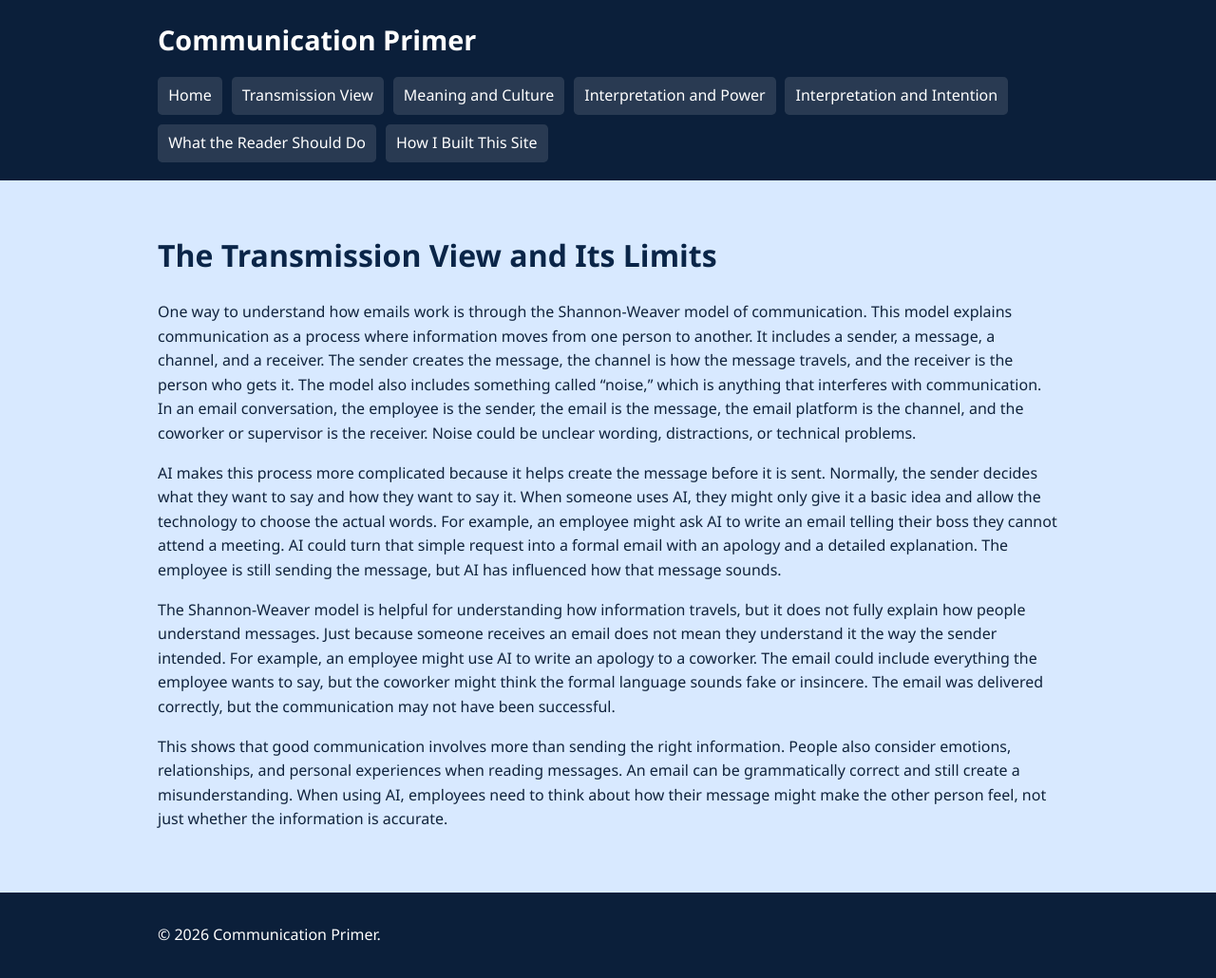
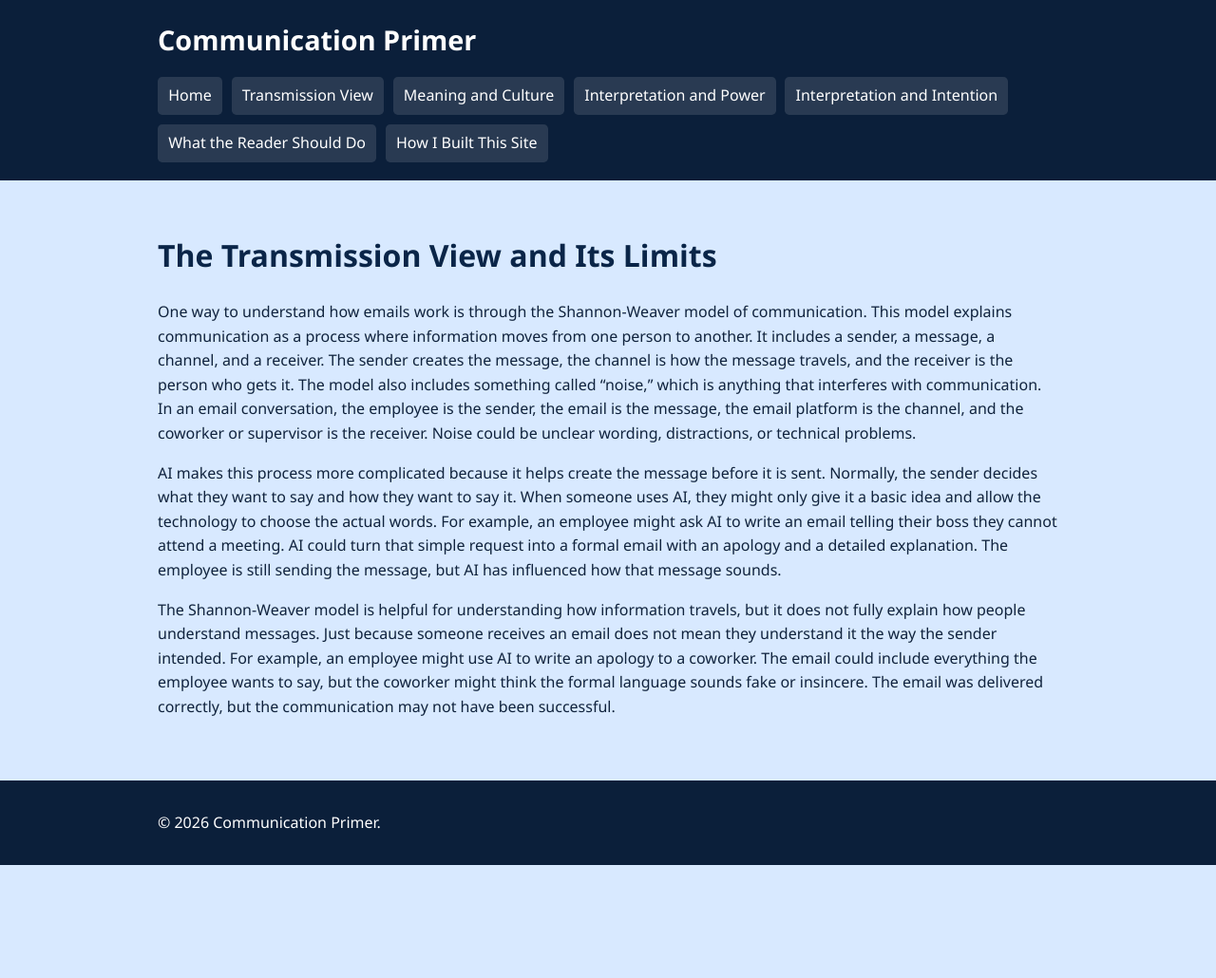
Before and after one commit to nevahall/comm-primer, a Jekyll site: the page built from pages/cybernetic-lens.md, in a window 1280 px wide. Shown: the whole page at 95% size. Built offline with Jekyll 4.4.1, drawn with Linux system fonts in a browser that asks for light colours; after the commit the page ends 911 px from its top, so only the background shows below that.

```diff
--- a/pages/cybernetic-lens.md
+++ b/pages/cybernetic-lens.md
@@ -11,5 +11,3 @@ One way to understand how emails work is through the Shannon-Weaver model of com
 AI makes this process more complicated because it helps create the message before it is sent. Normally, the sender decides what they want to say and how they want to say it. When someone uses AI, they might only give it a basic idea and allow the technology to choose the actual words. For example, an employee might ask AI to write an email telling their boss they cannot attend a meeting. AI could turn that simple request into a formal email with an apology and a detailed explanation. The employee is still sending the message, but AI has influenced how that message sounds.
 
 The Shannon-Weaver model is helpful for understanding how information travels, but it does not fully explain how people understand messages. Just because someone receives an email does not mean they understand it the way the sender intended. For example, an employee might use AI to write an apology to a coworker. The email could include everything the employee wants to say, but the coworker might think the formal language sounds fake or insincere. The email was delivered correctly, but the communication may not have been successful.
-
-This shows that good communication involves more than sending the right information. People also consider emotions, relationships, and personal experiences when reading messages. An email can be grammatically correct and still create a misunderstanding. When using AI, employees need to think about how their message might make the other person feel, not just whether the information is accurate.
```
